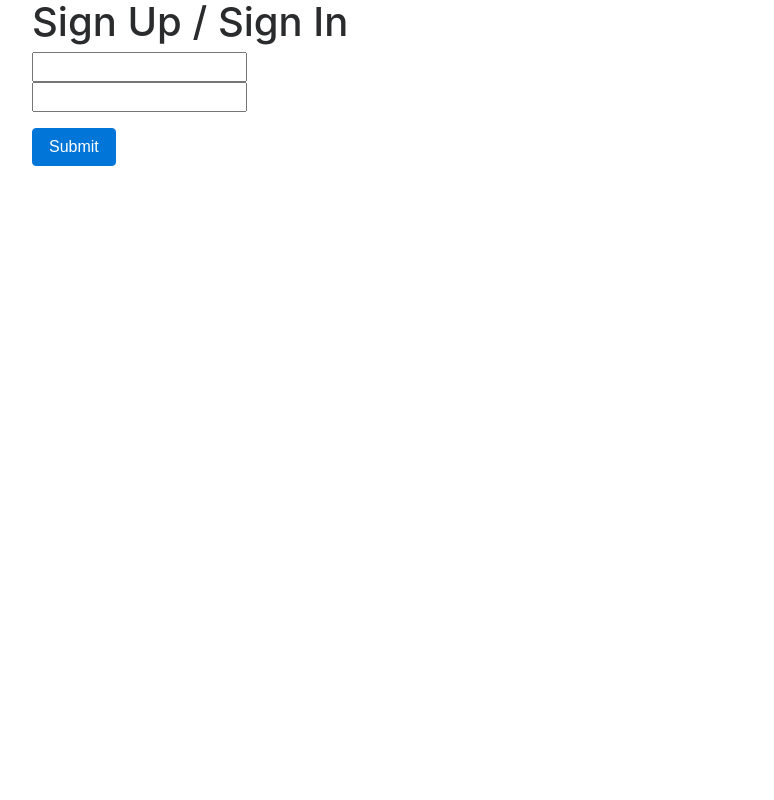
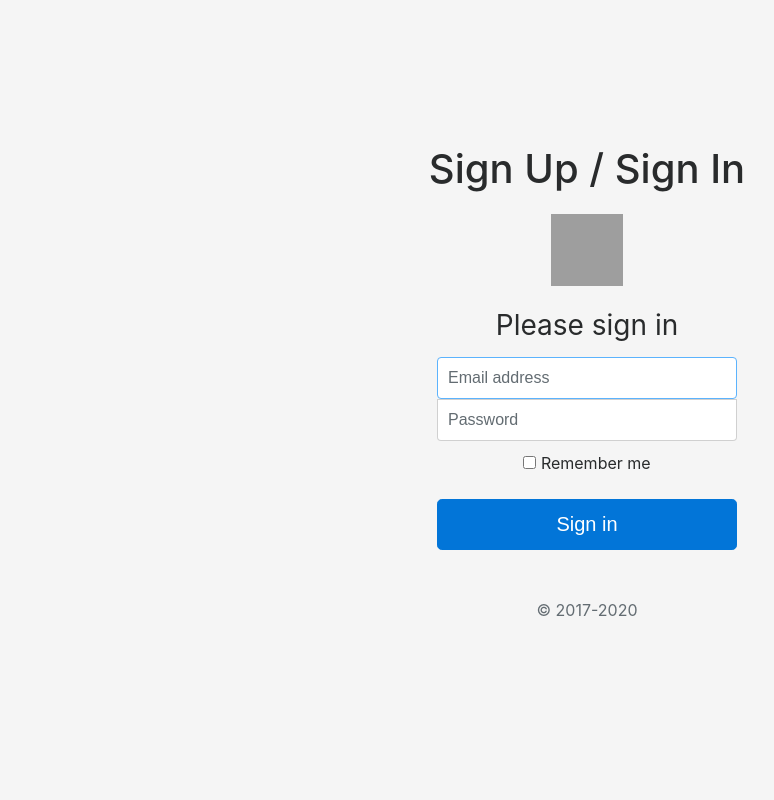
Before and after one commit to V4run14/Restaurant, a Flask app: page / in a window 1280 px wide. Shown: the whole page, without its empty margins (53-827 px from the left). Run offline with Flask 2, Linux system fonts and the light colour scheme; some libraries are stand-ins or nearby versions; grey boxes are pictures that could not be loaded.

Commit message:
Signin page

```diff
--- a/application.py
+++ b/application.py
@@ -6,8 +6,8 @@ from sqlalchemy.orm import scoped_session, sessionmaker
 
 app = Flask(__name__)
 
-engine = create_engine(os.getenv("DATABASE_URL"))
-db = scoped_session(sessionmaker(bind=engine))
+#engine = create_engine(os.getenv("DATABASE_URL"))
+#db = scoped_session(sessionmaker(bind=engine))
 
 @app.route("/")
 def index():
--- /dev/null
+++ b/static/Signin.css
@@ -0,0 +1,44 @@
+html,
+body {
+  height: 100%;
+}
+
+body {
+  display: -ms-flexbox;
+  display: flex;
+  -ms-flex-align: center;
+  align-items: center;
+  padding-top: 40px;
+  padding-bottom: 40px;
+  background-color: #f5f5f5;
+}
+
+.form-signin {
+  width: 100%;
+  max-width: 330px;
+  padding: 15px;
+  margin: auto;
+}
+.form-signin .checkbox {
+  font-weight: 400;
+}
+.form-signin .form-control {
+  position: relative;
+  box-sizing: border-box;
+  height: auto;
+  padding: 10px;
+  font-size: 16px;
+}
+.form-signin .form-control:focus {
+  z-index: 2;
+}
+.form-signin input[type="email"] {
+  margin-bottom: -1px;
+  border-bottom-right-radius: 0;
+  border-bottom-left-radius: 0;
+}
+.form-signin input[type="password"] {
+  margin-bottom: 10px;
+  border-top-left-radius: 0;
+  border-top-right-radius: 0;
+}
--- a/templates/index.html
+++ b/templates/index.html
@@ -1,4 +1,8 @@
 {% extends "layout.html" %}
+
+{% block head %}
+    <link href="{{ url_for('static', filename='/Signin.css') }}" rel="stylesheet">
+{% endblock %}
 
 {% block title %}
     Log In
@@ -7,15 +11,19 @@
 {% block body %}
     <h1>Sign Up / Sign In</h1>
 
-    <form action="{{ url_for('login') }}" method="post">
-
-        <div class="form-group">
-            <input type="text" id="email" name="email"><br>
-            <input type="password" id="pwd" name="pwd"><br>
-               <!-- login button takes to login form page and register button takes to register page-->
-        </div>
-        <div class="form-group">
-            <button class="btn btn-primary">Submit</button>
-        </div>
-    </form>
+    <form class="form-signin" action="{{ url_for('login') }}" method="post">
+            <img class="mb-4" src="/docs/4.5/assets/brand/bootstrap-solid.svg" alt="Res image" width="72" height="72">
+            <h1 class="h3 mb-3 font-weight-normal">Please sign in</h1>
+            <label for="inputEmail" class="sr-only">Email address</label>
+            <input type="text" id="email" class="form-control" name="email" placeholder="Email address" required autofocus>
+            <label for="inputPassword" class="sr-only">Password</label>
+            <input type="password" id="pwd" class="form-control" name="pwd" placeholder="Password" required>
+            <div class="checkbox mb-3">
+              <label>
+                <input type="checkbox" value="remember-me"> Remember me
+              </label>
+            </div>
+            <button class="btn btn-lg btn-primary btn-block" type="submit">Sign in</button>
+            <p class="mt-5 mb-3 text-muted">&copy; 2017-2020</p>
+          </form>
 {% endblock %}
--- a/templates/layout.html
+++ b/templates/layout.html
@@ -1,10 +1,12 @@
 <!DOCTYPE html>
 <html>
     <head>
+        <link rel="stylesheet" href="https://maxcdn.bootstrapcdn.com/bootstrap/4.0.0-beta.3/css/bootstrap.min.css" integrity="sha384-Zug+QiDoJOrZ5t4lssLdxGhVrurbmBWopoEl+M6BdEfwnCJZtKxi1KgxUyJq13dy" crossorigin="anonymous">
+        {% block head %}
         <title>{% block title %}{% endblock %}</title>
-        <link rel="stylesheet" href="https://maxcdn.bootstrapcdn.com/bootstrap/4.0.0-beta.3/css/bootstrap.min.css" integrity="sha384-Zug+QiDoJOrZ5t4lssLdxGhVrurbmBWopoEl+M6BdEfwnCJZtKxi1KgxUyJq13dy" crossorigin="anonymous">
+        {% endblock %}
     </head>
-    <body>
+    <body class="text-center">
         <div class="container">
             {% block body %}
             {% endblock %}
```
